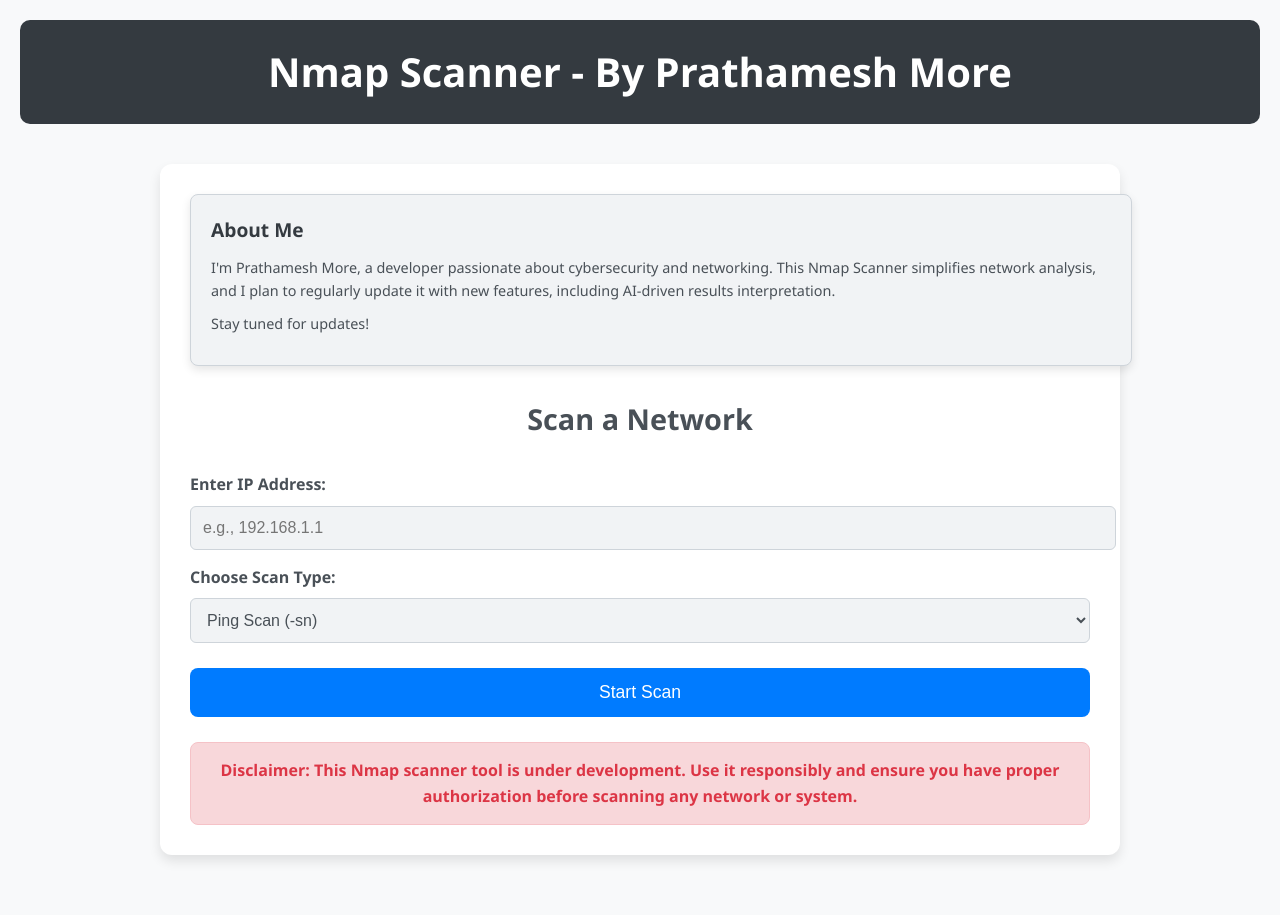
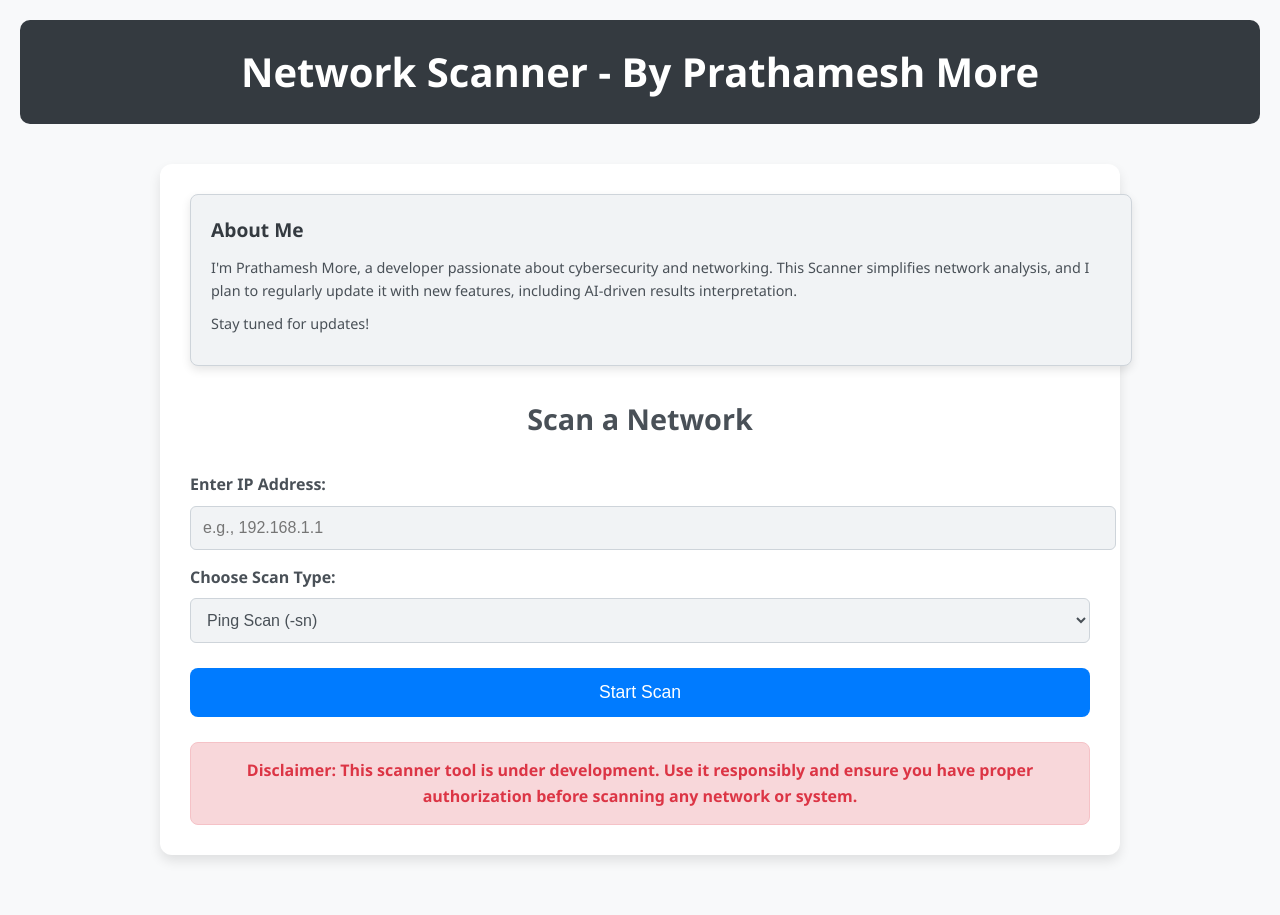
Before and after one commit to Prathamesh1236/network_scanner, a Flask app: page / in a window 1280 px wide. Run offline with Flask 3, Linux system fonts and the light colour scheme.

Commit message:
Update index.html

```diff
--- a/templates/index.html
+++ b/templates/index.html
@@ -157,13 +157,13 @@
 </head>
 <body>
     <header>
-        <h1>Nmap Scanner - By Prathamesh More</h1>
+        <h1>Network Scanner - By Prathamesh More</h1>
     </header>
 
     <div class="container">
         <div class="about-me">
             <h3>About Me</h3>
-            <p>I'm Prathamesh More, a developer passionate about cybersecurity and networking. This Nmap Scanner simplifies network analysis, and I plan to regularly update it with new features, including AI-driven results interpretation.</p>
+            <p>I'm Prathamesh More, a developer passionate about cybersecurity and networking. This  Scanner simplifies network analysis, and I plan to regularly update it with new features, including AI-driven results interpretation.</p>
             <p>Stay tuned for updates!</p>
         </div>
 
@@ -186,7 +186,7 @@
         </form>
 
         <div class="highlighted-disclaimer">
-            Disclaimer: This Nmap scanner tool is under development. Use it responsibly and ensure you have proper authorization before scanning any network or system.
+            Disclaimer: This  scanner tool is under development. Use it responsibly and ensure you have proper authorization before scanning any network or system.
         </div>
 
         {% if result %}
```
